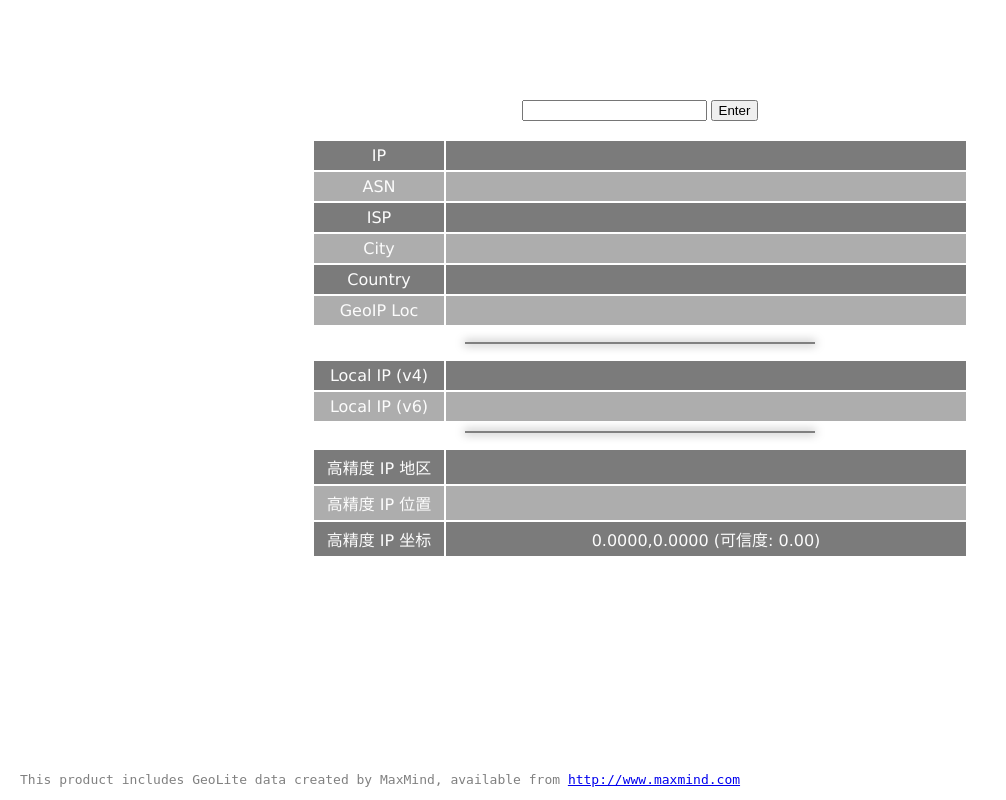
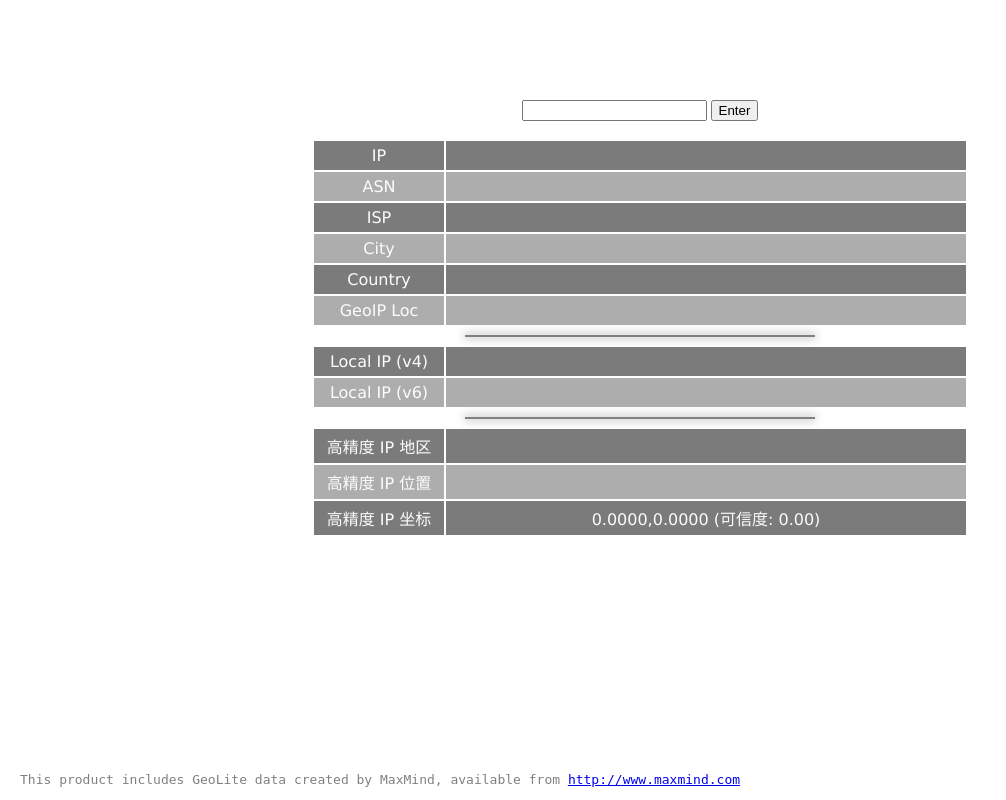
Before and after one commit to kings-way/ipsrv, a Flask app: template ipsrv/templates/index.html in a window 1280 px wide. Shown: the whole page, without its empty margins (0-1006 px from the left). Run offline with Flask 2, Linux system fonts and the light colour scheme; the template is opened without the code that fills it, so the values that code supplies are empty.

Commit message:
Adjust table margin

```diff
--- a/ipsrv/templates/index.html
+++ b/ipsrv/templates/index.html
@@ -7,7 +7,7 @@
 /* Border styles */
 #table-1 {
 	margin:0 auto;
-	margin-bottom: 15px;
+	margin-bottom: 0px;
 
 }
 
@@ -37,7 +37,7 @@
 /* Border styles */
 #table-2 {
 	margin:0 auto;
-	margin-top: 15px;
+	margin-top: 0px;
 
 }
 
@@ -100,7 +100,7 @@
 			<tr><td>GeoIP Loc</td><td>{{ data.Location }}</td></tr>
 		</table>
 		<hr class="style-five";>
-		<table id="table-2">
+		<table id="table-1">
 			<tr><td>Local IP (v4)</td><td id="localv4"></td></tr>
 			<tr><td>Local IP (v6)</td><td id="localv6"></td></tr>
 		</table>
```
